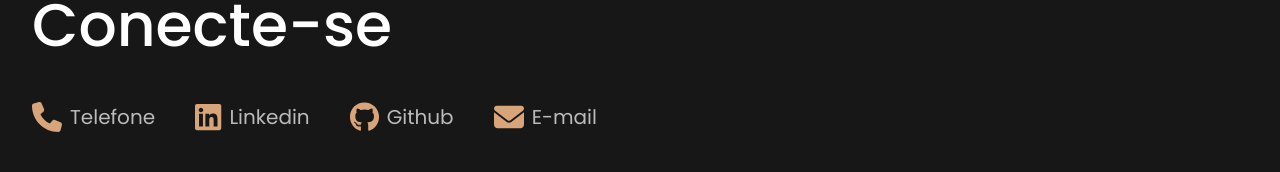
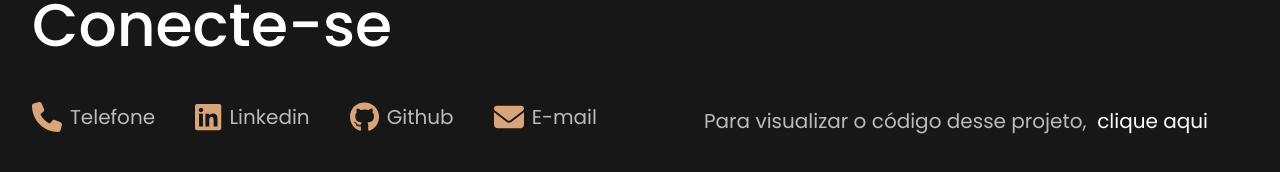
Before and after one commit to amandie-ct/portfolio-app, a Next.js app: page / in a window 1280 px wide. Shown: the part 3122-3294 px from the top of the page. Built offline with nearby package versions, Linux system fonts and the light colour scheme.

Commit message:
fixing footer links

```diff
--- a/src/app/components/Footer/index.tsx
+++ b/src/app/components/Footer/index.tsx
@@ -8,6 +8,7 @@ const Footer = () => {
   return (
     <Styled.Footer id="contact">
       <Styled.ContainerTitle>Conecte-se</Styled.ContainerTitle>
+      <Styled.FooterLinksContainer>
       <Styled.FooterLinks>
         <a
           href={`https://api.whatsapp.com/send?phone=${phoneNumber}`}
@@ -38,6 +39,9 @@ const Footer = () => {
           <p>E-mail</p>
         </a>
       </Styled.FooterLinks>
+
+      <Styled.PortfolioLink>Para visualizar o código desse projeto, &nbsp;<a href="https://github.com/amandie-ct/portfolio-app" rel="noreferrer">clique aqui</a></Styled.PortfolioLink>
+      </Styled.FooterLinksContainer>
     </Styled.Footer>
   )
 }
--- a/src/app/components/Footer/styles.ts
+++ b/src/app/components/Footer/styles.ts
@@ -15,6 +15,12 @@ export const ContainerTitle = styled.h1`
   color: ${({ theme }) => theme.colors.white};
   font-size: ${({ theme }) => theme.font.sizes.huge};
   font-weight: 500;
+`
+
+export const FooterLinksContainer = styled.div`
+ display: flex;
+ width: 100%;
+ align-items: center;
 `
 
 export const FooterLinks = styled.div`
@@ -60,3 +66,16 @@ export const StyledFontAwesomeIcon = styled(FontAwesomeIcon)`
   color: ${({ theme }) => theme.colors.golden};
   padding-bottom: ${({ theme }) => theme.spacings.xxsmall};
 `
+
+export const PortfolioLink = styled(FooterLinks) `
+  font-size: ${({ theme }) => theme.font.sizes.medium};
+  color: ${({ theme }) => theme.colors.light_gray};
+  justify-content: flex-end;
+
+  a {
+    &:hover {
+      color: ${({ theme }) => theme.colors.golden};
+    }
+}
+
+`
```
